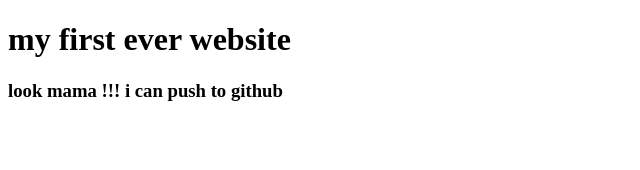
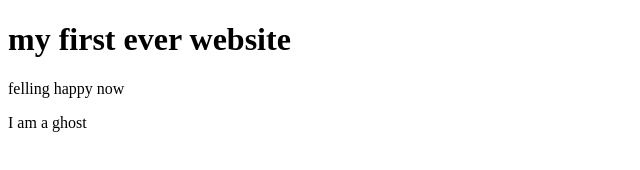
Before and after one commit to alquddus90/My-first-website, a plain HTML site: page index.html in a window 1280 px wide. Shown: the whole page, without its empty margins (0-640 px from the left). Drawn offline with Linux system fonts and the light colour scheme.

Commit message:
ghost added

```diff
--- a/index.html
+++ b/index.html
@@ -5,6 +5,7 @@
 </head>
 <body>
     <h1>my first ever website</h1>
-    <h3>look mama !!! i can push to github</h3>
+    <p>felling happy now</p>
+    <p>I am a ghost</p>
 </body>
 </html>
```
